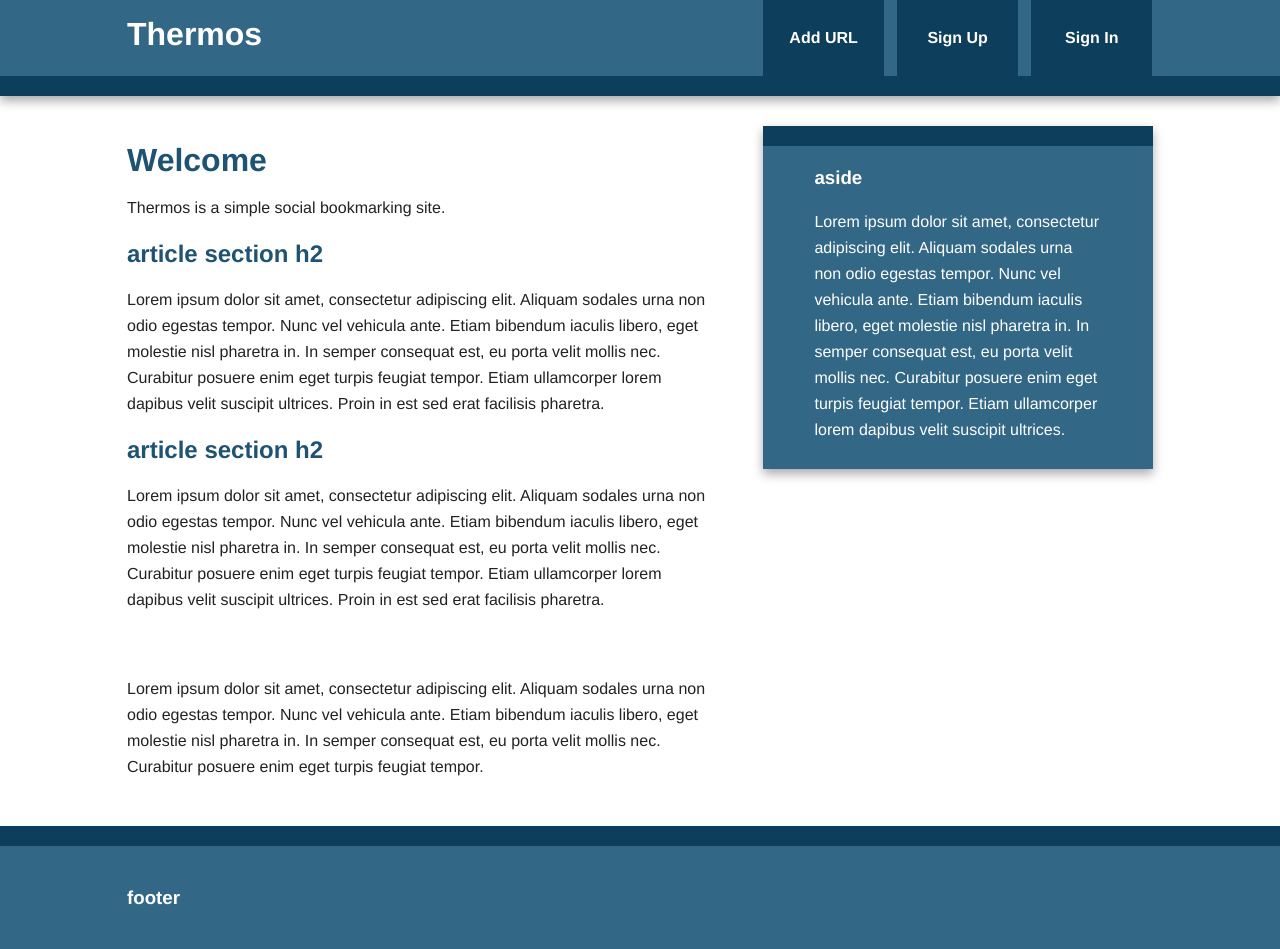
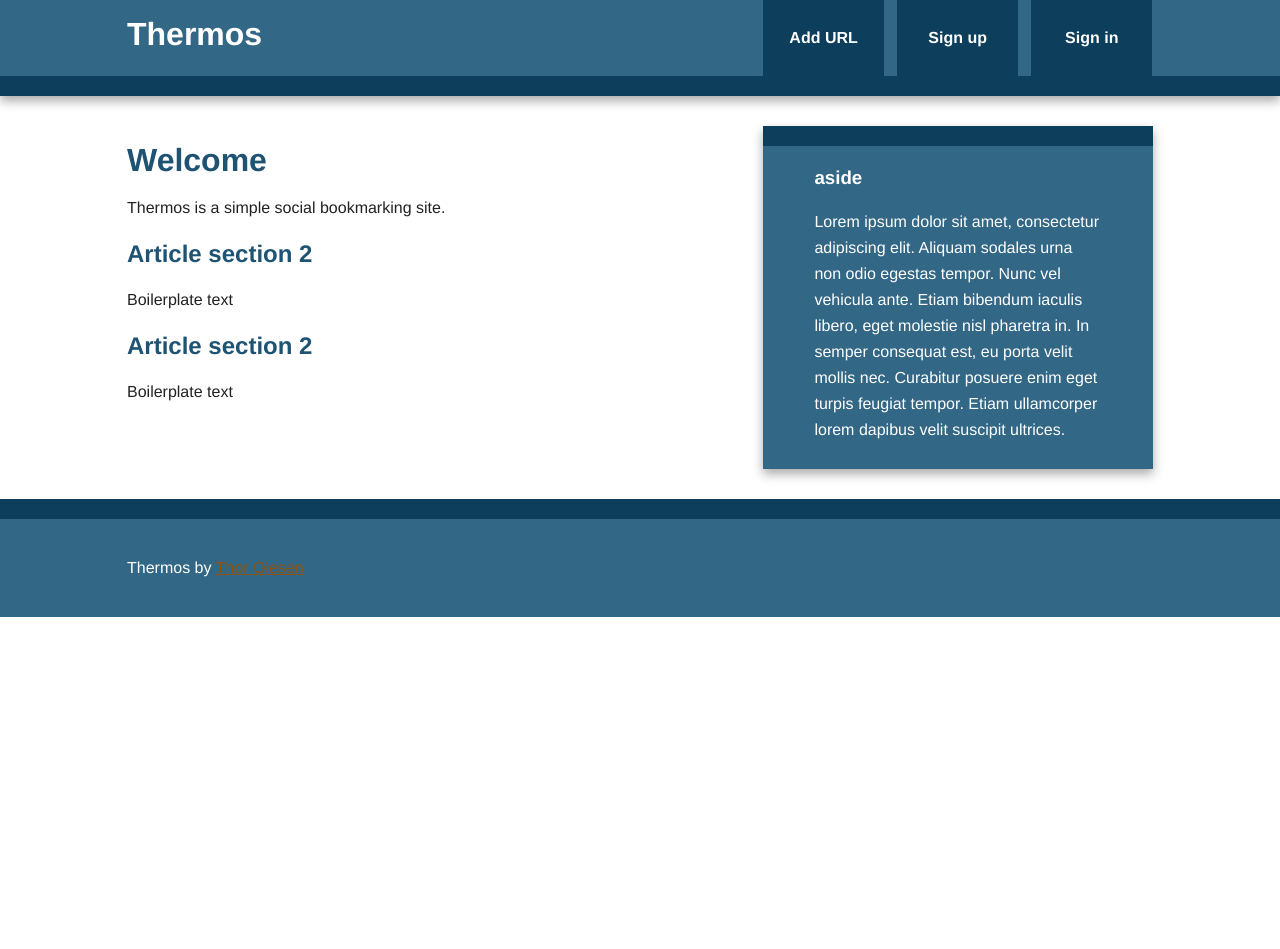
Before and after one commit to TVAO/FlaskSampleProject, a Flask app: page / in a window 1280 px wide. After the commit the page ends 617 px from the top, so only its background shows below. Run offline with Flask 2, Linux system fonts and the light colour scheme; some libraries are stand-ins or nearby versions.

Commit message:
Added template inheritance

```diff
--- /dev/null
+++ b/thermos/templates/base.html
@@ -0,0 +1,55 @@
+<!DOCTYPE html>
+<html class="no-js">
+    <head>
+        <meta charset="utf-8">
+        <meta http-equiv="X-UA-Compatible" content="IE=edge,chrome=1">
+        <title>{% block title %}{% endblock %}</title>
+        <meta name="description" content="">
+        <meta name="viewport" content="width=device-width, initial-scale=1">
+
+        <link rel="stylesheet" href="{{ url_for('static', filename='css/normalize.min.css') }}">
+        <link rel="stylesheet" href="{{ url_for('static', filename='css/main.css') }}">
+
+        <script src="../static/js/vendor/modernizr-2.6.2-respond-1.1.0.min.js"></script>
+    </head>
+    <body>
+
+        <div class="header-container">
+            <header class="wrapper clearfix">
+                <a href="{{ url_for('index') }}"><h1 class="title">Thermos</h1></a>
+                <nav>
+                    <ul>
+                        <li><a href="{{ url_for('add') }}">Add URL</a></li>
+                        <li><a href="#">Sign up</a></li>
+                        <li><a href="#">Sign in</a></li>
+                    </ul>
+                </nav>
+            </header>
+        </div>
+
+        <div class="main-container">
+            <div class="main wrapper clearfix">
+
+                {%  block content %}
+                {%  endblock %}
+
+                {% block sidebar %}
+                    <aside>
+                        <h3>aside</h3>
+                        <p>Lorem ipsum dolor sit amet, consectetur adipiscing elit. Aliquam sodales urna non odio egestas tempor. Nunc vel vehicula ante. Etiam bibendum iaculis libero, eget molestie nisl pharetra in. In semper consequat est, eu porta velit mollis nec. Curabitur posuere enim eget turpis feugiat tempor. Etiam ullamcorper lorem dapibus velit suscipit ultrices.</p>
+                    </aside>
+                {% endblock %}
+            </div> <!-- #main -->
+        </div> <!-- #main-container -->
+
+        <div class="footer-container">
+            <footer class="wrapper">
+                <p>Thermos by <a href="https://github.com/TVAO/FlaskSampleProject"> Thor Olesen </a> </p>
+            </footer>
+        </div>
+
+        <script src="//ajax.googleapis.com/ajax/libs/jquery/1.11.0/jquery.min.js"></script>
+        <script>window.jQuery || document.write('<script src="{{ url_for('static', filename='js/vendor/jquery-1.11.0.min.js') }}"><\/script>')</script>
+
+    </body>
+</html>
--- a/thermos/templates/index.html
+++ b/thermos/templates/index.html
@@ -1,71 +1,23 @@
-<!doctype html>
-<html class="no-js" lang="">
-    <head>
-        <meta charset="utf-8">
-        <meta http-equiv="X-UA-Compatible" content="IE=edge,chrome=1">
-        <title> Thermos -- Welcome </title>
-        <meta name="description" content="">
-        <meta name="viewport" content="width=device-width, initial-scale=1">
 
-        <link rel="stylesheet" href="../static/css/normalize.min.css">
-        <link rel="stylesheet" href="../static/css/main.css">
+{% extends "base.html" %}
 
-        <script src="../static/js/vendor/modernizr-2.8.3-respond-1.4.2.min.js"></script>
-    </head>
-    <body>
+{% block title %}
+Thermos -- Welcome
+{% endblock %}
 
-        <div class="header-container">
-            <header class="wrapper clearfix">
-                <h1 class="title"> Thermos </h1>
-                <nav>
-                    <ul>
-                        <li><a href="#"> Add URL </a></li>
-                        <li><a href="#"> Sign Up </a></li>
-                        <li><a href="#"> Sign In </a></li>
-                    </ul>
-                </nav>
-            </header>
-        </div>
-
-        <div class="main-container">
-            <div class="main wrapper clearfix">
-
+{% block content %}
     <article>
         <header>
-                        <h1> Welcome </h1>
-                        <p> Thermos is a simple social bookmarking site. </p>
+            <h1>Welcome</h1>
+            <p> Thermos is a simple social bookmarking site.</p>
         </header>
         <section>
-                        <h2>article section h2</h2>
-                        <p>Lorem ipsum dolor sit amet, consectetur adipiscing elit. Aliquam sodales urna non odio egestas tempor. Nunc vel vehicula ante. Etiam bibendum iaculis libero, eget molestie nisl pharetra in. In semper consequat est, eu porta velit mollis nec. Curabitur posuere enim eget turpis feugiat tempor. Etiam ullamcorper lorem dapibus velit suscipit ultrices. Proin in est sed erat facilisis pharetra.</p>
+            <h2> Article section 2 </h2>
+            <p> Boilerplate text </p>
         </section>
          <section>
-                        <h2>article section h2</h2>
-                        <p>Lorem ipsum dolor sit amet, consectetur adipiscing elit. Aliquam sodales urna non odio egestas tempor. Nunc vel vehicula ante. Etiam bibendum iaculis libero, eget molestie nisl pharetra in. In semper consequat est, eu porta velit mollis nec. Curabitur posuere enim eget turpis feugiat tempor. Etiam ullamcorper lorem dapibus velit suscipit ultrices. Proin in est sed erat facilisis pharetra.</p>
+            <h2> Article section 2 </h2>
+            <p> Boilerplate text </p>
         </section>
-                    <footer>
-                        <h3>article footer h3</h3>
-                        <p>Lorem ipsum dolor sit amet, consectetur adipiscing elit. Aliquam sodales urna non odio egestas tempor. Nunc vel vehicula ante. Etiam bibendum iaculis libero, eget molestie nisl pharetra in. In semper consequat est, eu porta velit mollis nec. Curabitur posuere enim eget turpis feugiat tempor.</p>
-                    </footer>
     </article>
-
-                <aside>
-                    <h3>aside</h3>
-                    <p>Lorem ipsum dolor sit amet, consectetur adipiscing elit. Aliquam sodales urna non odio egestas tempor. Nunc vel vehicula ante. Etiam bibendum iaculis libero, eget molestie nisl pharetra in. In semper consequat est, eu porta velit mollis nec. Curabitur posuere enim eget turpis feugiat tempor. Etiam ullamcorper lorem dapibus velit suscipit ultrices.</p>
-                </aside>
-
-            </div> <!-- #main -->
-        </div> <!-- #main-container -->
-
-        <div class="footer-container">
-            <footer class="wrapper">
-                <h3>footer</h3>
-            </footer>
-        </div>
-
-        <script src="//ajax.googleapis.com/ajax/libs/jquery/1.11.2/jquery.min.js"></script>
-        <script>window.jQuery || document.write('<script src="js/vendor/jquery-1.11.2.min.js"><\/script>')</script>
-
-        <script src="../static/js/main.js"></script>
-    </body>
-</html>
+{% endblock %}
--- a/thermos/thermos.py
+++ b/thermos/thermos.py
@@ -1,14 +1,23 @@
 
-# Main entry point of web app
+# Main entry point of web app used to start up Flask
 
 from flask import Flask, render_template, url_for
 
 app = Flask(__name__)
 
-@app.route("/")
-@app.route("/index")
+
+@app.route('/')
+@app.route('/index')
 def index():
+    """"
+    Renders the default index template
+    """
     return render_template('index.html')
+
+
+@app.route('/add')
+def add():
+    return render_template("add.html")
 
 if __name__ == "__main__":
     app.run(debug=True)
```
Also changed, not shown: thermos/templates/add.html (added, +24 -0 lines). Lines whose indentation alone changed are shown as unchanged.
